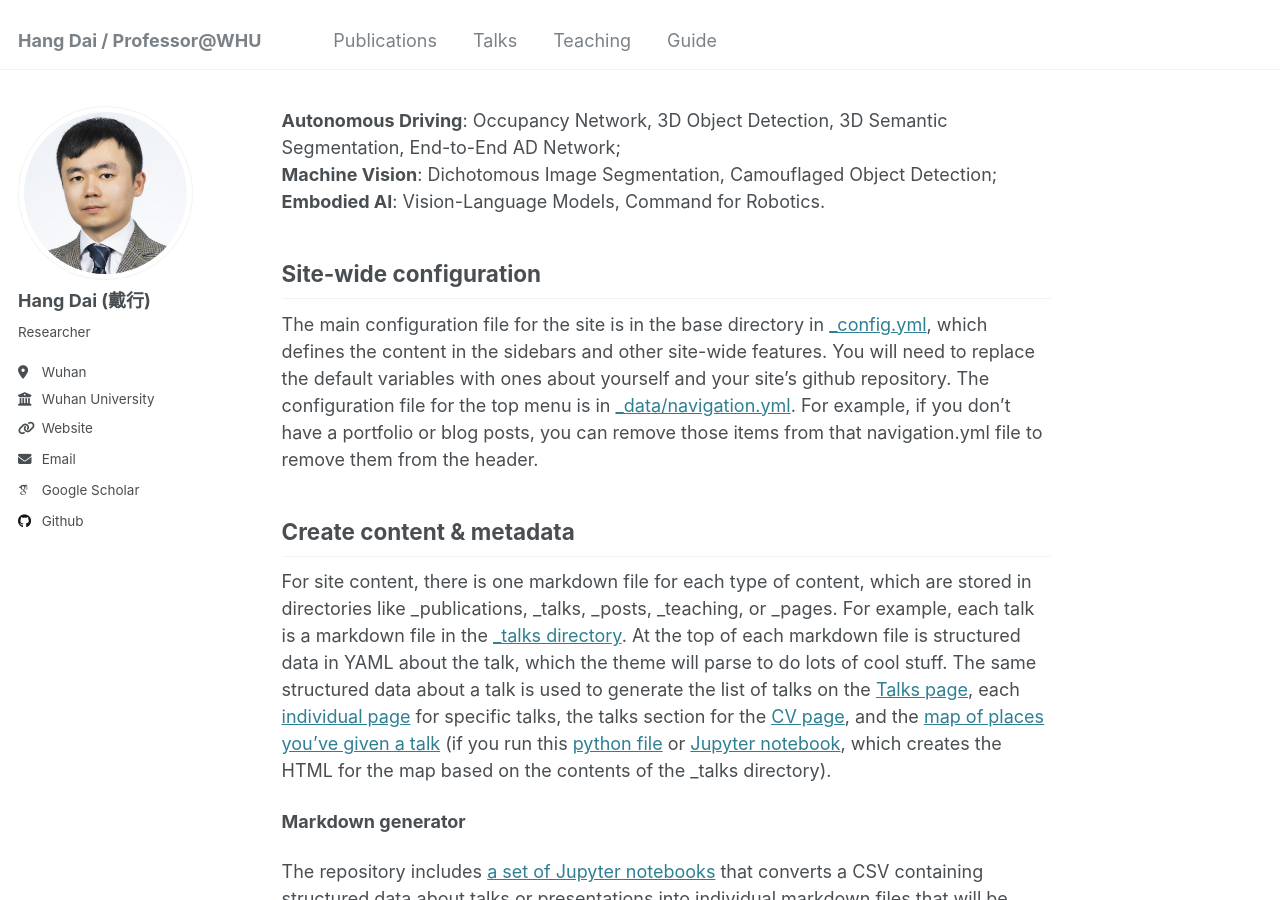
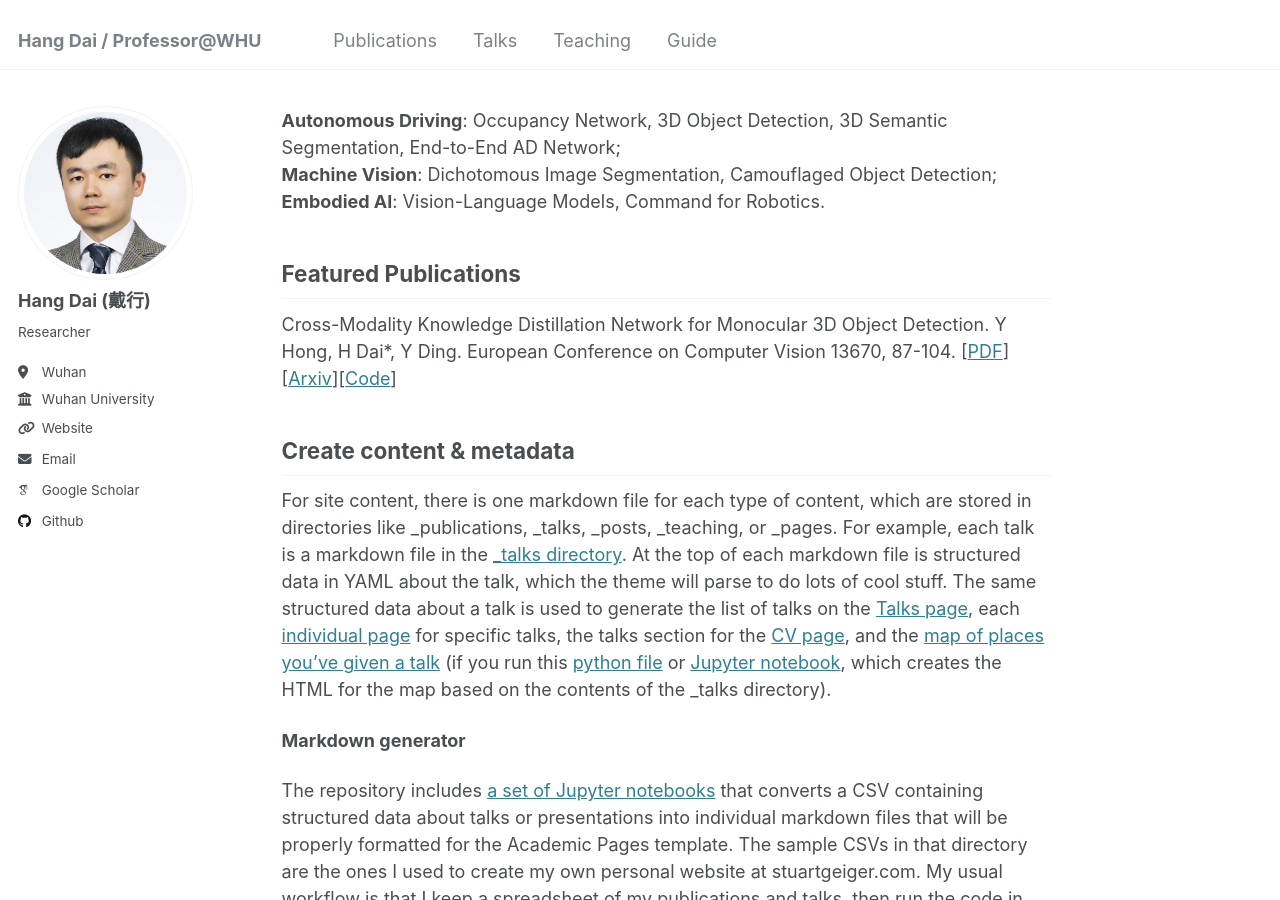
Before and after one commit to Dai-Hang/Dai-Hang.github.io, a Jekyll site: the page built from _pages/about.md, in a window 1280 px wide and 900 px high, scrolled down 421 px. Built offline with Jekyll 4.4.1, drawn with Linux system fonts in a browser that asks for light colours; some web fonts are replaced.

Commit message:
Update about.md

```diff
--- a/_pages/about.md
+++ b/_pages/about.md
@@ -19,9 +19,9 @@ Research Interests
  <br>**Machine Vision**: Dichotomous Image Segmentation, Camouflaged Object Detection;
  <br>**Embodied AI**: Vision-Language Models, Command for Robotics.
 
-Site-wide configuration
+Featured Publications
 ------
-The main configuration file for the site is in the base directory in [_config.yml](https://github.com/academicpages/academicpages.github.io/blob/master/_config.yml), which defines the content in the sidebars and other site-wide features. You will need to replace the default variables with ones about yourself and your site's github repository. The configuration file for the top menu is in [_data/navigation.yml](https://github.com/academicpages/academicpages.github.io/blob/master/_data/navigation.yml). For example, if you don't have a portfolio or blog posts, you can remove those items from that navigation.yml file to remove them from the header.
+Cross-Modality Knowledge Distillation Network for Monocular 3D Object Detection. Y Hong, H Dai*, Y Ding. European Conference on Computer Vision 13670, 87-104. [[PDF](https://link.springer.com/chapter/10.1007/978-3-031-20080-9_6)][[Arxiv](https://arxiv.org/pdf/2211.07171)][[Code](https://github.com/Cc-Hy/CMKD)]
 
 Create content & metadata
 ------
```
